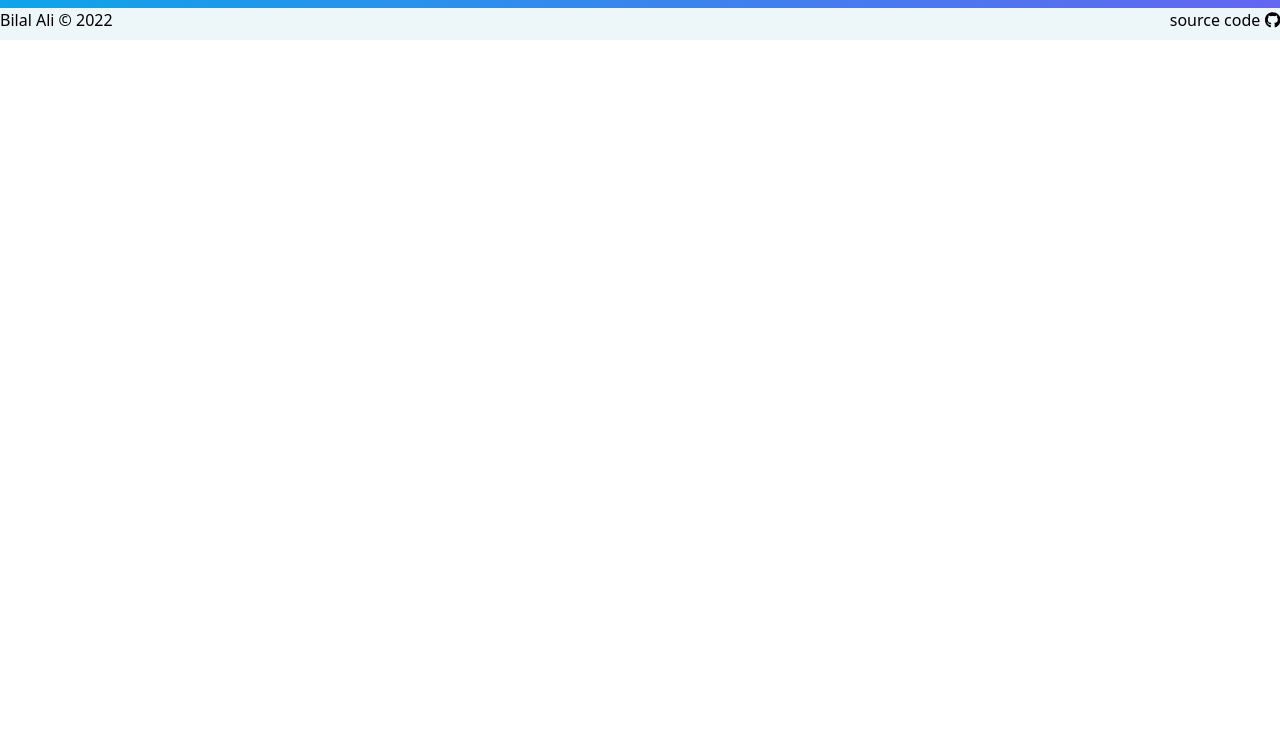
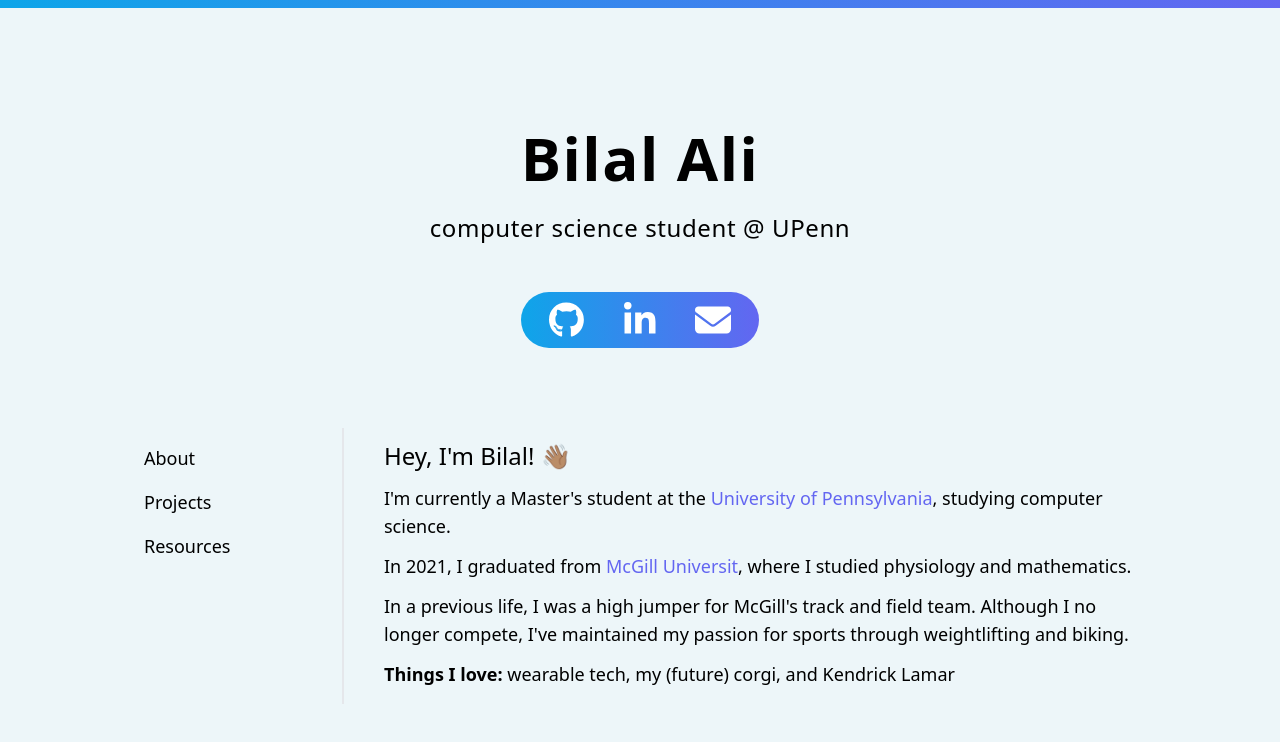
Before and after one commit to bilala45/personal-website, a JavaScript app: page / in a window 1280 px wide. Shown: the top 742 px of the page. Built offline with nearby package versions, Linux system fonts and the light colour scheme.

Commit message:
Refact main content so that Intro component is outside of grid

```diff
--- a/src/App.js
+++ b/src/App.js
@@ -1,31 +1,17 @@
 import ScrollProgress from "./components/ScrollProgress";
 import Content from "./components/Content";
-import Footer from "./components/Footer";
+import Intro from "./components/Intro";
 
-const App = () => {
-  return (
-    <div className="w-screen bg-[#edf6f9]">
-      <ScrollProgress />
+const App = () => (
+  // comment out footer for now and add it back in at the end
+  // Wrap content and footer in a div to restrict the max screen size
+  <body className="w-screen min-h-screen bg-[#edf6f9]">
+    <ScrollProgress />
+    <div className="max-w-screen-lg mx-auto pt-32">
+      <Intro />
       <Content />
-      <Footer />
     </div>
-  );
-};
+  </body>
+);
 
 export default App;
-
-// const Content = () => {
-//   return (
-//     <>
-//       <ScrollProgress />
-//       {/* wraps content with max width and adds padding */}
-//       <div className="max-w-screen-md mx-auto px-8">
-//         {/* wraps main content of site to be full height of screen */}
-//         <div className="h-screen grid place-content-center">
-//           <MainInfo />
-//         </div>
-//         <Footer />
-//       </div>
-//     </>
-//   );
-// };
--- a/src/components/Content.js
+++ b/src/components/Content.js
@@ -1,11 +1,17 @@
 import Nav from "./Nav";
 import Main from "./Main";
 
-const Content = () => {
-  <div>
-    <Nav />
-    <Main />
-  </div>;
-};
+const Content = () => (
+  // set up a grid with 3 columns to split content
+  // Nav occupies 1/3 of grid, Main occupies 2/3
+  <div className="grid grid-cols-4 pt-8 pb-32">
+    <div className="col-span-1 mr-10 border-r-2">
+      <Nav />
+    </div>
+    <div className="col-span-3 pt-3 pb-4">
+      <Main />
+    </div>
+  </div>
+);
 
 export default Content;
--- a/src/components/Intro.js
+++ b/src/components/Intro.js
@@ -3,17 +3,14 @@ import Contact from "./Contact";
 const Intro = () => {
   return (
     // wrapper inherits parent height (screen height)
-    <div>
-      <h1 className="text-5xl tracking-wide font-semibold antialiased">
-        {/* emoji for waving hand and hand color included */}
-        <span>Hey, I'm Bilal! &#128075;&#127997;</span>
+    <div className="text-center">
+      <h1 className="text-6xl tracking-wide font-semibold antialiased">
+        <span>Bilal Ali</span>
       </h1>
-      <h2 className="text-2xl pt-6 tracking-wide font-light">
-        computer science student @ upenn
+      <h2 className="text-2xl pt-6 tracking-wide font-normal">
+        computer science student @ UPenn
       </h2>
-
       <div className="flex justify-center">
-        {/* contact links */}
         <Contact />
       </div>
     </div>
--- a/src/components/Main.js
+++ b/src/components/Main.js
@@ -1,11 +1,10 @@
-import Intro from "./Intro";
 import About from "./About";
 
-const Main = () => {
-  <div>
-    <Intro />
+const Main = () => (
+  <div className="pr-4">
+    {/* intro and about occupy height of screen at minimum (if content is longer than screen height, then it'll expand past it) */}
     <About />
-  </div>;
-};
+  </div>
+);
 
 export default Main;
--- a/src/components/Nav.js
+++ b/src/components/Nav.js
@@ -1,13 +1,11 @@
-// this should probably match the styling that the scroll indicator has (fixed position, z-index)
+import NavLink from "./NavLink";
 
-const Nav = () => {
-  return (
-    <div className="py-6 h-2 z-10 fixed">
-      <div>about</div>
-      <div>project</div>
-      <div>resources</div>
-    </div>
-  );
-};
+const Nav = () => (
+  <div className="pl-4">
+    <NavLink title="About" />
+    <NavLink title="Projects" />
+    <NavLink title="Resources" />
+  </div>
+);
 
 export default Nav;
```
